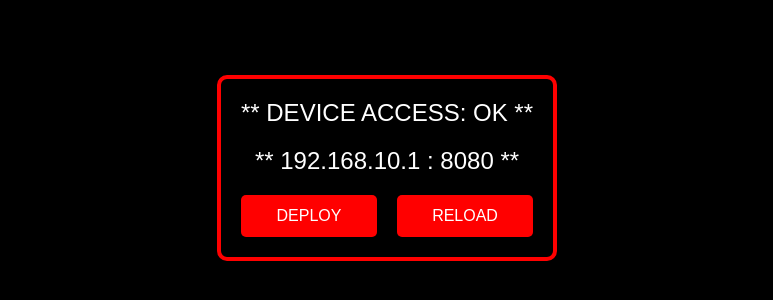
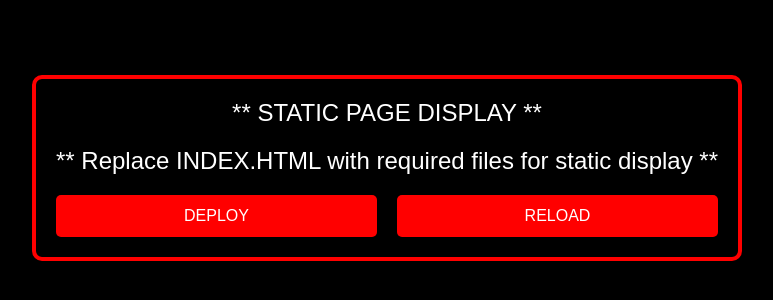
Before and after one commit to GandalfsLair/gandalfslair.github.io, a plain HTML site: page index.html in a window 1280 px wide. Shown: the part 232-532 px from the top of the page, without its empty margins (253-1026 px from the left). Drawn offline with Linux system fonts and the light colour scheme.

Commit message:
Update index.html

```diff
--- a/index.html
+++ b/index.html
@@ -62,9 +62,9 @@
 </head>
 <body>
   <div class="flash-box">
-    <div class="message">** DEVICE ACCESS: OK **</div>
+    <div class="message">** STATIC PAGE DISPLAY **</div>
 
-    <div class="message">** 192.168.10.1 : 8080 **</div>
+    <div class="message">** Replace INDEX.HTML with required files for static display **</div>
 
     <div class="buttons">
       <button onclick="endProgram()">DEPLOY</button>
```
